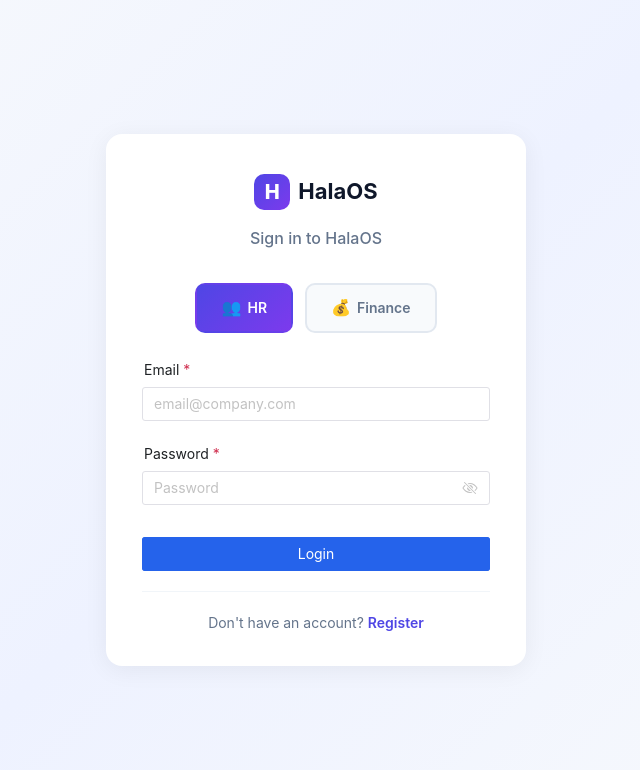
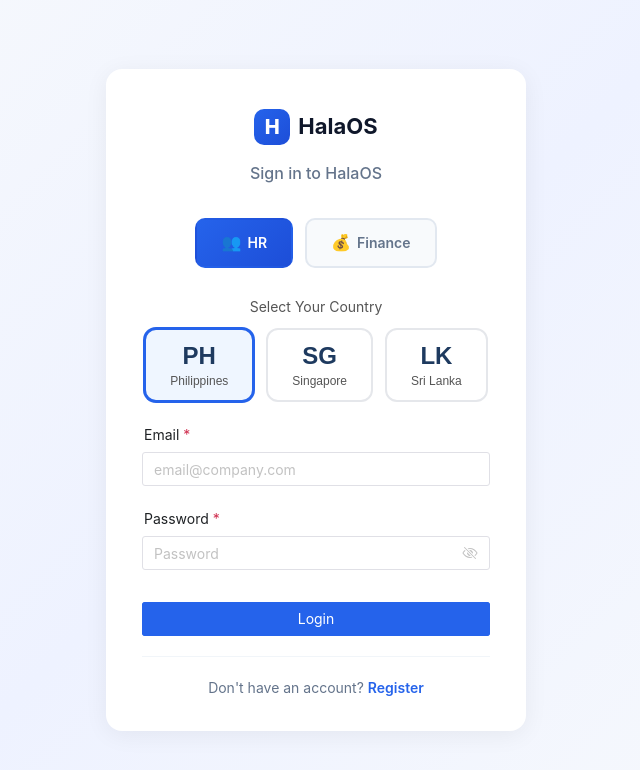
Before and after one commit to halaostory/halaos, a Vue app in the folder frontend/: page /login in a window 1280 px wide. Shown: the top 770 px of the page, without its empty margins (324-964 px from the left). Built offline with nearby package versions, Linux system fonts and the light colour scheme.

Commit message:
feat: add jurisdiction selector and unify login colors to blue

```diff
--- a/frontend/src/i18n/en.ts
+++ b/frontend/src/i18n/en.ts
@@ -199,6 +199,7 @@ export default {
     fieldRequired: "This field is required",
     companyPlaceholder: "Your Company Inc.",
     country: "Country",
+    selectCountry: "Select Your Country",
     checkEmail: "Check your email",
     verificationSent:
       "We've sent a verification link to your email address. Please click the link to activate your account.",
--- a/frontend/src/i18n/zh.ts
+++ b/frontend/src/i18n/zh.ts
@@ -199,6 +199,7 @@ export default {
     fieldRequired: "此字段为必填",
     companyPlaceholder: "您的公司名称",
     country: "国家",
+    selectCountry: "选择国家",
     checkEmail: "请查看邮箱",
     verificationSent:
       "我们已向您的邮箱发送了验证链接，请点击链接激活您的账户。",
--- a/frontend/src/views/LoginView.vue
+++ b/frontend/src/views/LoginView.vue
@@ -15,6 +15,14 @@ const auth = useAuthStore()
 const formRef = ref<FormInst | null>(null)
 const form = ref({ email: '', password: '' })
 const loading = ref(false)
+
+const selectedJurisdiction = ref('PH')
+
+const jurisdictions = [
+  { code: 'PH', name: 'Philippines' },
+  { code: 'SG', name: 'Singapore' },
+  { code: 'LK', name: 'Sri Lanka' },
+]
 
 const rules = computed<FormRules>(() => ({
   email: [
@@ -68,6 +76,23 @@ async function handleLogin() {
           <span class="product-icon">&#x1F4B0;</span> Finance
         </a>
       </div>
+      <div class="jurisdiction-selector">
+        <p class="jurisdiction-label">{{ t('auth.selectCountry') }}</p>
+        <div class="jurisdiction-options">
+          <button
+            v-for="j in jurisdictions"
+            :key="j.code"
+            type="button"
+            class="jurisdiction-btn"
+            :class="{ active: selectedJurisdiction === j.code }"
+            @click="selectedJurisdiction = j.code"
+            :data-testid="'jurisdiction-' + j.code.toLowerCase()"
+          >
+            <span class="flag">{{ j.code }}</span>
+            <span class="country-name">{{ j.name }}</span>
+          </button>
+        </div>
+      </div>
       <NForm ref="formRef" :model="form" :rules="rules">
         <NFormItem path="email" :label="t('auth.email')">
           <NInput
@@ -75,6 +100,7 @@ async function handleLogin() {
             placeholder="email@company.com"
             autocomplete="username email"
             :input-props="{ type: 'email' }"
+            data-testid="email-input"
           />
         </NFormItem>
         <NFormItem path="password" :label="t('auth.password')">
@@ -84,9 +110,17 @@ async function handleLogin() {
             show-password-on="click"
             :placeholder="t('auth.password')"
             autocomplete="current-password"
+            data-testid="password-input"
           />
         </NFormItem>
-        <NButton type="primary" block :loading="loading" style="margin-top: 8px;" @click.prevent="handleLogin">
+        <NButton
+          type="primary"
+          block
+          :loading="loading"
+          style="margin-top: 8px;"
+          data-testid="login-submit"
+          @click.prevent="handleLogin"
+        >
           {{ t('auth.login') }}
         </NButton>
       </NForm>
@@ -128,7 +162,7 @@ async function handleLogin() {
 .logo-icon {
   width: 36px;
   height: 36px;
-  background: linear-gradient(135deg, #4f46e5, #7c3aed);
+  background: linear-gradient(135deg, #2563eb, #1d4ed8);
   color: #fff;
   border-radius: 10px;
   display: flex;
@@ -170,18 +204,78 @@ async function handleLogin() {
   cursor: pointer;
 }
 .product-btn:hover {
-  border-color: #a5b4fc;
-  color: #4f46e5;
-  background: #f5f3ff;
+  border-color: #93c5fd;
+  color: #2563eb;
+  background: #eff6ff;
 }
 .product-btn.active {
-  background: linear-gradient(135deg, #4f46e5, #7c3aed);
+  background: linear-gradient(135deg, #2563eb, #1d4ed8);
   color: #fff;
   border-color: transparent;
   cursor: default;
 }
 .product-icon {
   font-size: 16px;
+}
+.jurisdiction-selector {
+  margin-bottom: 24px;
+}
+.jurisdiction-label {
+  text-align: center;
+  font-size: 14px;
+  color: var(--text-secondary, #64748b);
+  margin-bottom: 10px;
+}
+.jurisdiction-options {
+  display: flex;
+  gap: 12px;
+  justify-content: center;
+}
+.jurisdiction-btn {
+  display: flex;
+  flex-direction: column;
+  align-items: center;
+  padding: 12px 24px;
+  border: 2px solid var(--border-default, #e5e7eb);
+  border-radius: 12px;
+  background: var(--bg-surface, #fff);
+  cursor: pointer;
+  transition: all 0.2s;
+  min-width: 100px;
+}
+.jurisdiction-btn:hover {
+  border-color: #93c5fd;
+  background: #eff6ff;
+}
+.jurisdiction-btn.active {
+  border-color: #2563eb;
+  background: #eff6ff;
+  box-shadow: 0 0 0 1px #2563eb;
+}
+.jurisdiction-btn .flag {
+  font-size: 24px;
+  font-weight: 700;
+  color: #1e3a5f;
+  margin-bottom: 4px;
+}
+.jurisdiction-btn .country-name {
+  font-size: 12px;
+  color: var(--text-secondary, #555);
+}
+@media (max-width: 768px) {
+  .jurisdiction-options {
+    gap: 8px;
+  }
+  .jurisdiction-btn {
+    padding: 10px 16px;
+    min-width: 80px;
+  }
+  .jurisdiction-btn .flag {
+    font-size: 20px;
+  }
+  .jurisdiction-btn .country-name {
+    font-size: 11px;
+  }
 }
 .auth-footer {
   text-align: center;
@@ -192,7 +286,7 @@ async function handleLogin() {
   color: #64748b;
 }
 .auth-footer a {
-  color: #4f46e5;
+  color: #2563eb;
   font-weight: 600;
   text-decoration: none;
   margin-left: 4px;
```
